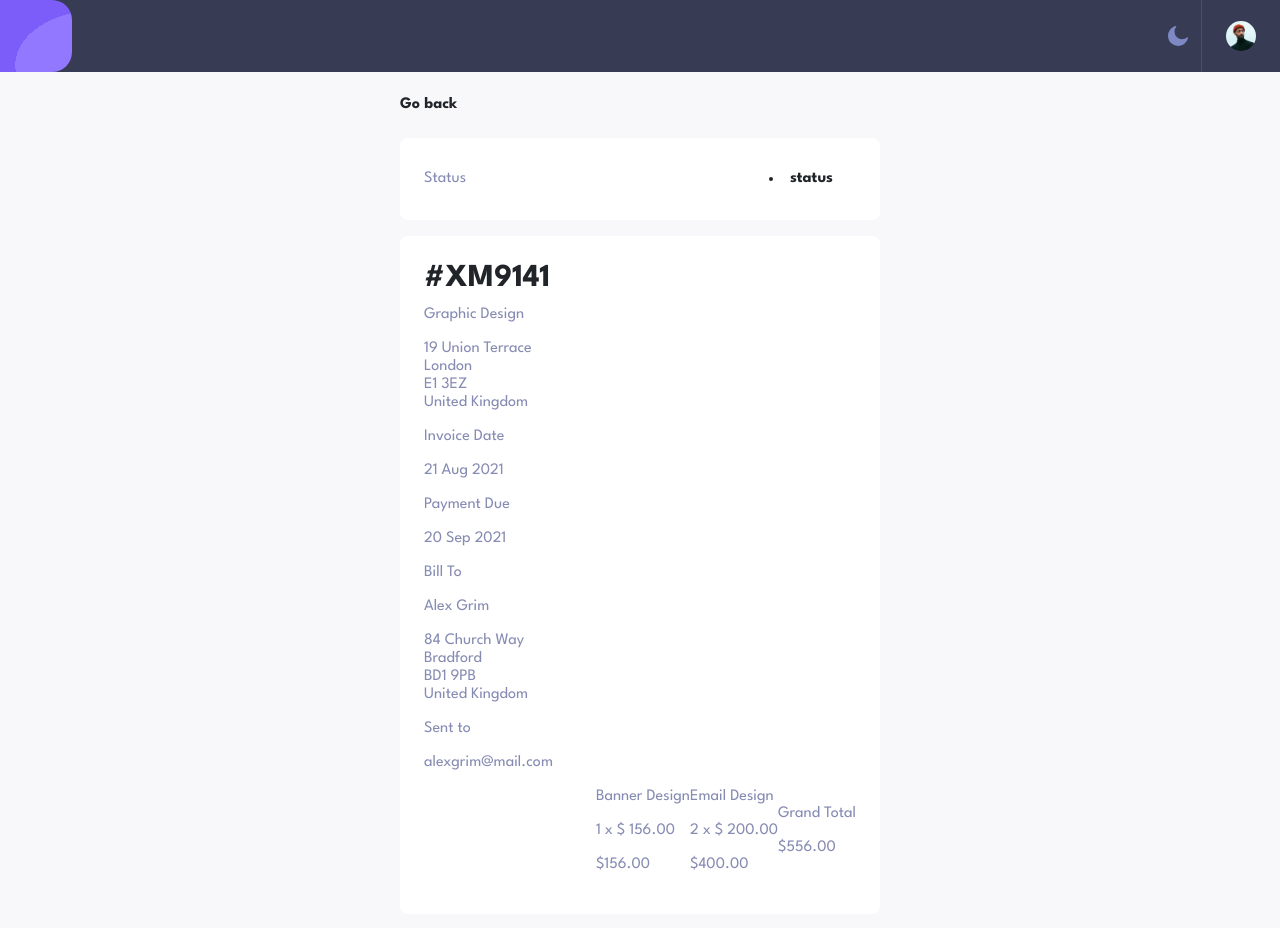
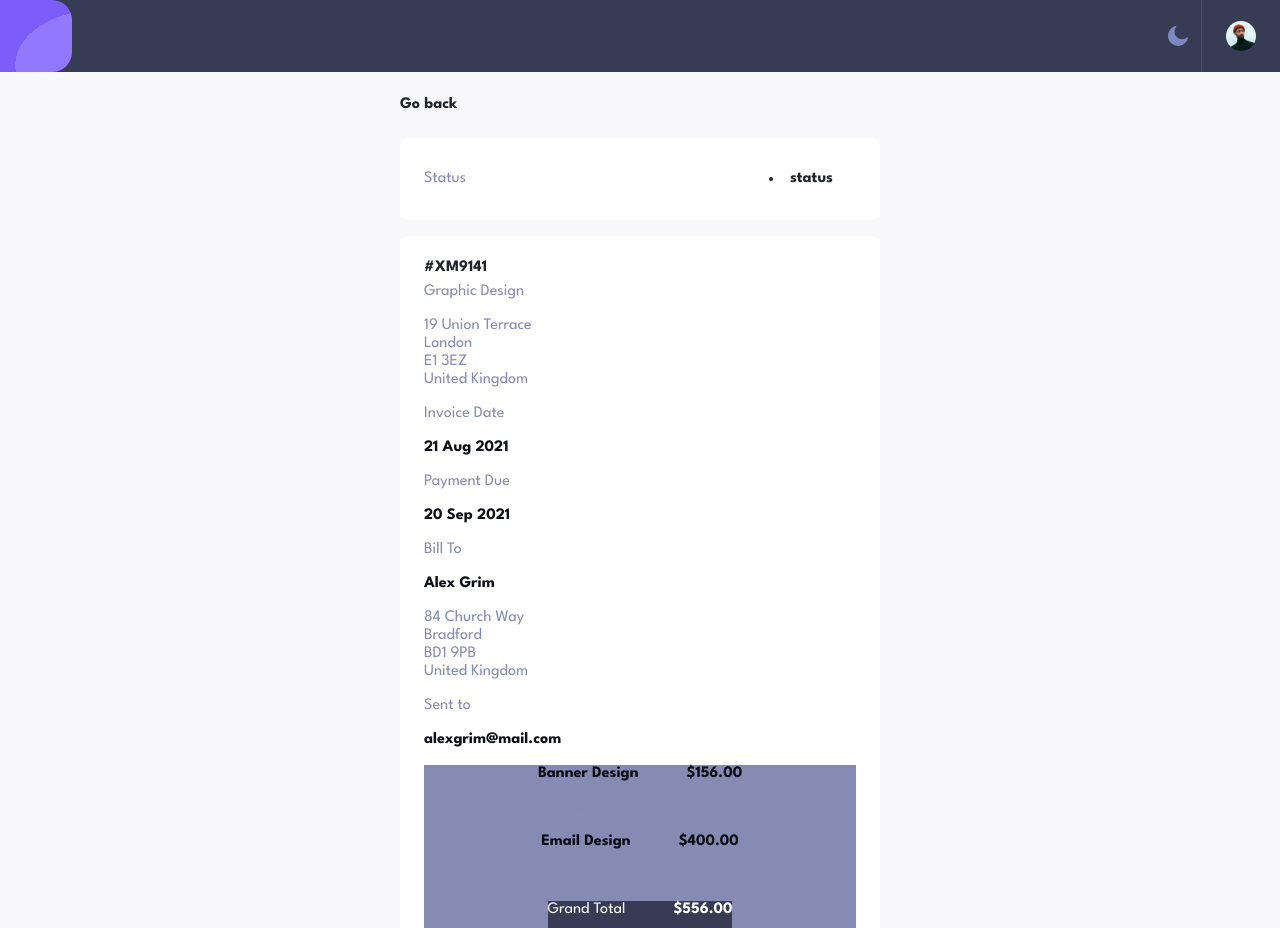
Before and after one commit to kebin20/invoice-app, a Vue app: page /invoices/RT3080 in a window 1280 px wide. Shown: the top 928 px of the page. Built offline with nearby package versions, Linux system fonts and the light colour scheme; some icons are missing.

Commit message:
style: styled invoice detail form

```diff
--- a/src/pages/InvoiceDetail.vue
+++ b/src/pages/InvoiceDetail.vue
@@ -9,7 +9,7 @@
   <section>
     <BaseCard className="flex-column">
       <header class="d-flex flex-column">
-        <h2 class="font-weight-bold">#XM9141</h2>
+        <h2 class="font-weight-bold body-variant">#XM9141</h2>
         <p>Graphic Design</p>
       </header>
       <main>
@@ -18,42 +18,44 @@
           London <br />E1 3EZ <br />United Kingdom
         </p>
         <div>
+          <div>
             <p>Invoice Date</p>
-          <p>21 Aug 2021</p>
+            <p class="font-weight-bold color-dark-black">21 Aug 2021</p>
           </div>
           <div>
             <p>Payment Due</p>
-          <p>20 Sep 2021</p>
+            <p class="font-weight-bold color-dark-black">20 Sep 2021</p>
           </div>
           <div>
             <p>Bill To</p>
-          <p>Alex Grim</p>
+            <p class="font-weight-bold color-dark-black">Alex Grim</p>
             <p>84 Church Way <br />Bradford <br />BD1 9PB<br />United Kingdom</p>
+          </div>
         </div>
         <div>
           <p>Sent to</p>
-          <p>alexgrim@mail.com</p>
+          <p class="font-weight-bold color-dark-black">alexgrim@mail.com</p>
         </div>
       </main>
       <template v-slot:footer>
-        <div class="modal-footer">
+        <div class="modal-footer d-flex flex-column bg-color-gray">
+          <div class="d-flex gap-5">
             <div>
-            <div>
-              <p>Banner Design</p>
+              <p class="font-weight-bold color-dark-black">Banner Design</p>
               <p>1 x $ 156.00</p>
             </div>
-            <p>$156.00</p>
+            <p class="font-weight-bold color-dark-black">$156.00</p>
           </div>
+          <div class="d-flex gap-5">
             <div>
-            <div>
-              <p>Email Design</p>
+              <p class="font-weight-bold color-dark-black">Email Design</p>
               <p>2 x $ 200.00</p>
             </div>
-            <p>$400.00</p>
+            <p class="font-weight-bold color-dark-black">$400.00</p>
           </div>
-          <div>
-            <p>Grand Total</p>
-            <p>$556.00</p>
+          <div class="d-flex gap-5 bg-color-black">
+            <p class="text-white">Grand Total</p>
+            <p class="text-white font-weight-bold">$556.00</p>
           </div>
         </div>
       </template>
```
Lines whose indentation alone changed are shown as unchanged.
